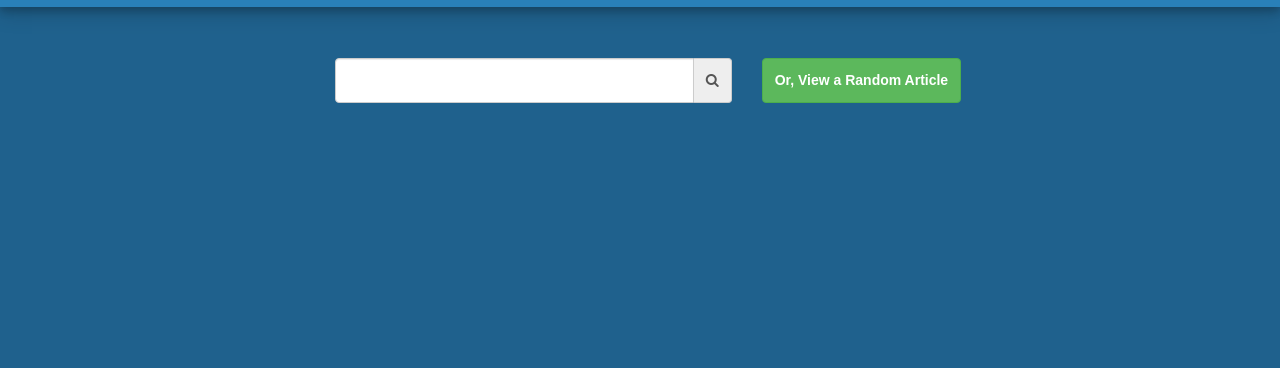
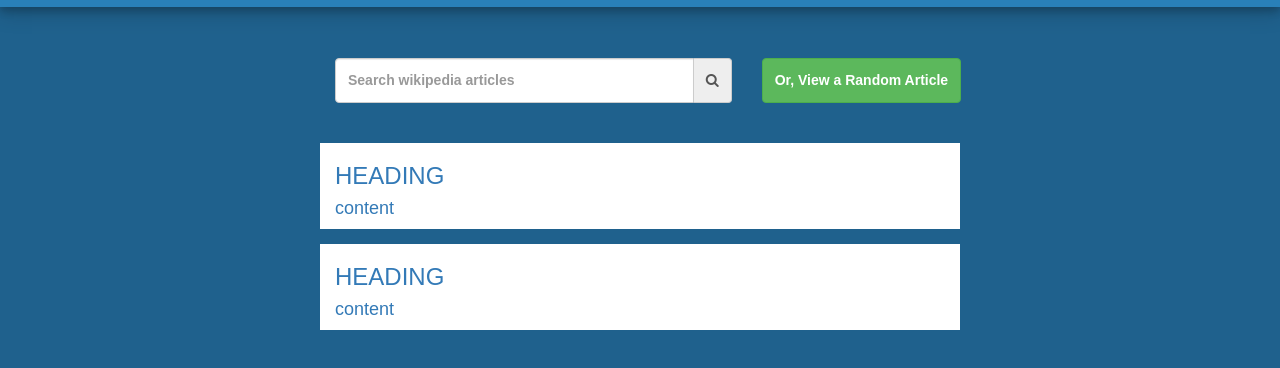
Before and after one commit to praneetsharma/Wikipedia-Viewer, a plain HTML site: page index.html in a window 1280 px wide. Shown: the part 86-454 px from the top of the page. Drawn offline with nearby package versions, Linux system fonts and the light colour scheme.

Commit message:
Basic search result box template in place. Also, random article button works.

```diff
--- a/css/style.css
+++ b/css/style.css
@@ -22,3 +22,17 @@ header h1 {
   height: 45px;
   font-weight: bold;
 }
+
+.search-results {
+  margin-top: 25px;
+}
+
+.res-box {
+  background-color: white;
+  margin-top: 15px;
+}
+
+.res-box a:hover {
+  text-decoration: none;
+  color: black;
+}
--- a/index.html
+++ b/index.html
@@ -24,7 +24,7 @@
 
             <div class="col-md-8">
               <div class="input-group">
-                <input class="form-control" type="text">
+                <input class="form-control" type="text" placeholder="Search wikipedia articles">
                 <span class="input-group-addon">
                   <i class="fa fa-search" aria-hidden="true"></i>
                 </span>
@@ -32,9 +32,12 @@
             </div>
 
             <div class="col-md-4 text-center"> <!-- use text-center to align the button in center. Apparently, center-block doesn't work for bootstrap button. -->
-              <button class="btn btn-success"> Or, View a Random Article </button>
+              <button class="btn btn-success button-random"> Or, View a Random Article </button>
             </div>
 
+          </div>
+
+          <div class="row search-results">
           </div>
 
         </div>
--- a/scripts/myscript.js
+++ b/scripts/myscript.js
@@ -0,0 +1,31 @@
+$(document).ready(function() {
+
+  var NUM_RESULTS = 10;
+  var RANDOM_WIKI_URL = "https://en.wikipedia.org/wiki/Special:Random";
+
+  function resultTemplate (url, heading, content, id) {
+    var res = "<div class='res-box container-fluid' id='res" + id + "'>" +
+                "<a href='" + url + "'>" +
+                  "<h3>" + heading + "</h3>" +
+                  "<h4>" + content + "</h4>" +
+                "</a>" +
+              "</div>";
+    return res;
+  }
+
+  function populateResults () {
+    var res = resultTemplate("urlbox.com", "HEADING", "content", 1);
+    $(".search-results").append(res);
+    var res = resultTemplate("urlbox.com", "HEADING", "content", 1);
+    $(".search-results").append(res);
+  }
+
+
+  $(".button-random").click(function() {
+    window.open(RANDOM_WIKI_URL, "_blank");
+  });
+
+
+  populateResults();
+
+});
```
